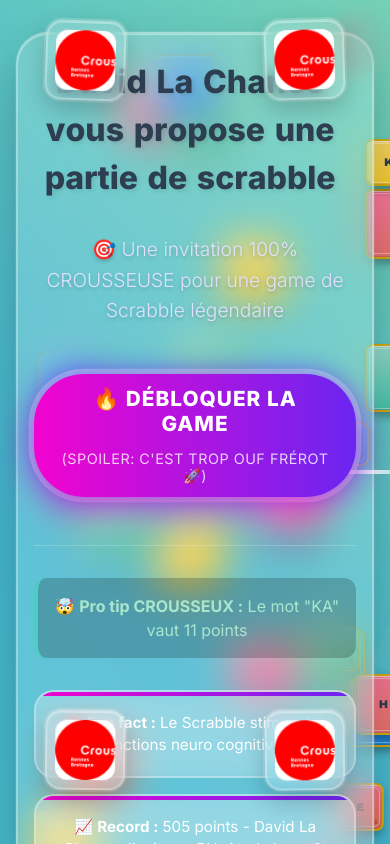
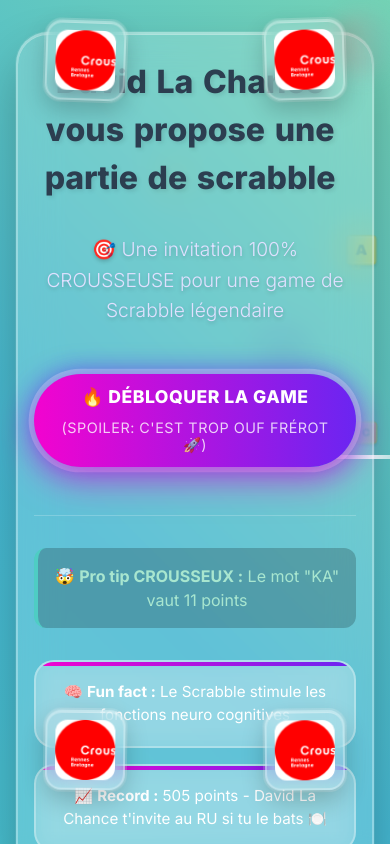
Before and after one commit to LePapelier/davidlachance-a-quelque-chose-pour-vous, a React (Vite) app: page / in a window 390 px wide. Both pictures are taken after a click on the button "découvrir". Shown: the top 844 px of the page. Built offline with nearby package versions, Linux system fonts and the light colour scheme.

Commit message:
Feat: titre surprise, lettres David La Chance, jiggle logos, corrections textes, améliorations mobile

```diff
--- a/index.html
+++ b/index.html
@@ -4,7 +4,7 @@
     <meta charset="UTF-8" />
     <link rel="icon" type="image/svg+xml" href="/vite.svg" />
     <meta name="viewport" content="width=device-width, initial-scale=1.0" />
-    <title>scrabble</title>
+    <title>Surprise 🎁</title>
   </head>
   <body>
     <div id="root"></div>
--- a/src/components/CROUSLogos.tsx
+++ b/src/components/CROUSLogos.tsx
@@ -39,7 +39,11 @@
             rotate: [0, -5, 5, 0],
             transition: { duration: 0.4 }
           }}
-          whileTap={{ scale: 0.9 }}
+          whileTap={{
+            scale: [1, 1.2, 1],
+            rotate: [0, -15, 15, -15, 0],
+            transition: { duration: 0.4 }
+          }}
         >
           {/* Logo CROUS réel */}
           <div className="logo-placeholder">
--- /dev/null
+++ b/src/components/DavidLaChanceLetters.tsx
@@ -0,0 +1,112 @@
+import { motion } from 'framer-motion';
+import { useEffect, useState } from 'react';
+import './ScrabbleLetters.css';
+
+interface LetterProps {
+  char: string;
+  x: number;
+  y: number;
+  delay: number;
+  size: number;
+}
+
+const DavidLaChanceLetter = ({ char, x, y, delay, size }: LetterProps) => {
+  return (
+    <motion.div
+      className="scrabble-letter"
+      style={{
+        position: 'absolute',
+        left: `${x}%`,
+        top: `${y}%`,
+        width: `${size}px`,
+        height: `${size}px`,
+        zIndex: 1,
+      }}
+      initial={{ opacity: 0, scale: 0 }}
+      animate={{
+        opacity: 1,
+        scale: 1,
+        y: [0, -10, 0],
+        rotate: [0, 2, -2, 0],
+      }}
+      transition={{
+        delay,
+        duration: 4,
+        repeat: Infinity,
+        repeatType: "reverse",
+        ease: "easeInOut",
+        y: {
+          duration: 3,
+          repeat: Infinity,
+          repeatType: "reverse",
+          ease: "easeInOut",
+        },
+        rotate: {
+          duration: 5,
+          repeat: Infinity,
+          repeatType: "reverse",
+          ease: "easeInOut",
+        }
+      }}
+      whileHover={{
+        scale: 1.5,
+        rotate: [0, -10, 10, 0],
+        transition: { duration: 0.4 }
+      }}
+    >
+      <div className="letter-front">
+        <div className="letter-main" style={{
+          fontSize: `${size * 0.5}px`,
+          color: char === ' ' ? 'transparent' : '#2c3e50'
+        }}>
+          {char === ' ' ? '·' : char}
+        </div>
+      </div>
+      <div className="letter-shadow" />
+    </motion.div>
+  );
+};
+
+const DavidLaChanceLetters = () => {
+  const [letters, setLetters] = useState<Array<{
+    char: string;
+    x: number;
+    y: number;
+    delay: number;
+    size: number;
+  }>>([]);
+
+  useEffect(() => {
+    const timer = setTimeout(() => {
+      const text = "David La Chance";
+      const chars = text.split('');
+      const newLetters = chars.map((char, _index) => ({
+        char,
+        x: Math.random() * 80 + 10, // 10% to 90%
+        y: Math.random() * 80 + 10,
+        delay: Math.random() * 2,
+        size: 30 + Math.random() * 40, // 30px to 70px
+      }));
+      setLetters(newLetters);
+    }, 0);
+
+    return () => clearTimeout(timer);
+  }, []);
+
+  return (
+    <div className="scrabble-letters-container">
+      {letters.map((letter, _index) => (
+        <DavidLaChanceLetter
+          key={_index}
+          char={letter.char}
+          x={letter.x}
+          y={letter.y}
+          delay={letter.delay}
+          size={letter.size}
+        />
+      ))}
+    </div>
+  );
+};
+
+export default DavidLaChanceLetters;
--- a/src/components/GameUnlocked.css
+++ b/src/components/GameUnlocked.css
@@ -39,7 +39,7 @@
 
 /* Titre explosif */
 .explosive-title h1 {
-  font-size: clamp(2.5rem, 5vw, 4rem);
+  font-size: clamp(3rem, 7vw, 5rem);
   font-weight: 900;
   margin-bottom: 1rem;
   background: linear-gradient(90deg, #ff00cc, #3333ff, #00ccff);
@@ -47,11 +47,23 @@
   -webkit-text-fill-color: transparent;
   background-clip: text;
   text-shadow: 0 4px 8px rgba(0, 0, 0, 0.3);
-  letter-spacing: 1px;
+  letter-spacing: 2px;
   white-space: nowrap;
   overflow: hidden;
   text-overflow: ellipsis;
   padding: 0 1rem;
+  animation: titlePop 0.8s ease-out, titlePulse 2s ease-in-out infinite 1s;
+}
+
+@keyframes titlePop {
+  0% { transform: scale(0); opacity: 0; }
+  70% { transform: scale(1.1); opacity: 1; }
+  100% { transform: scale(1); opacity: 1; }
+}
+
+@keyframes titlePulse {
+  0%, 100% { transform: scale(1); }
+  50% { transform: scale(1.05); }
 }
 
 /* Sous-titre animé */
--- a/src/components/GameUnlocked.tsx
+++ b/src/components/GameUnlocked.tsx
@@ -1,6 +1,7 @@
 import { motion } from 'framer-motion';
 import { useState, useEffect } from 'react';
 import CROUSLogos from './CROUSLogos';
+import DavidLaChanceLetters from './DavidLaChanceLetters';
 
 import './GameUnlocked.css';
 
@@ -63,6 +64,7 @@
   return (
     <div className="game-unlocked-container">
       <CROUSLogos />
+      <DavidLaChanceLetters />
 
       <div className="game-content-wrapper">
         {/* Titre explosif */}
@@ -162,7 +164,7 @@
           transition={{ delay: 3, duration: 1 }}
         >
           <p className="back-text">
-             💫 C'est parti... Prépare tes meilleurs mots!
+             💫 Prépare tes meilleurs words!
           </p>
         </motion.div>
       </div>
--- a/src/components/MainInvitation.css
+++ b/src/components/MainInvitation.css
@@ -255,15 +255,28 @@
   }
 
   .open-button {
-    padding: 0.8rem 1.5rem;
-    font-size: 1.1rem;
-    min-width: 200px;
+    padding: 0.8rem 1rem;
+    font-size: 1rem;
+    min-width: 180px;
   }
 
   .button-text {
-    font-size: 1.3rem;
+    font-size: 1.1rem;
     white-space: normal;
     overflow-wrap: break-word;
-    line-height: 1.2;
+    line-height: 1.1;
+    letter-spacing: 0.5px;
   }
 }
+
+@media (max-width: 380px) {
+  .open-button {
+    padding: 0.7rem 0.8rem;
+    font-size: 0.9rem;
+    min-width: 160px;
+  }
+
+  .button-text {
+    font-size: 1rem;
+  }
+}
--- a/src/components/MainInvitation.tsx
+++ b/src/components/MainInvitation.tsx
@@ -1,7 +1,7 @@
 import { motion } from 'framer-motion';
 import { useState } from 'react';
 import AnimatedTitle from './AnimatedTitle';
-import ScrabbleLetters from './ScrabbleLetters';
+import DavidLaChanceLetters from './DavidLaChanceLetters';
 import CROUSLogos from './CROUSLogos';
 import GameUnlocked from './GameUnlocked';
 import './MainInvitation.css';
@@ -89,7 +89,7 @@
   return (
     <div className="main-container">
       <CROUSLogos />
-      <ScrabbleLetters count={30} />
+      <DavidLaChanceLetters />
 
       <div className="content-wrapper">
         <AnimatedTitle />
@@ -150,7 +150,7 @@
           animate={{ opacity: [0.5, 1, 0.5] }}
           transition={{ repeat: Infinity, duration: 3 }}
         >
-          ⚡ David La Chance te kiffe pour une partie trop stylée fréro !
+          ⚡ David La Chance te kiffe pour une partie trop stylée !
         </motion.p>
       </div>
     </div>
--- a/src/components/SimpleHomePage.tsx
+++ b/src/components/SimpleHomePage.tsx
@@ -31,9 +31,7 @@
         </button>
 
         <div className="simple-footer">
-          <p className="simple-hint">
-            (c'est un site éclaté au sol, désolé)
-          </p>
+
         </div>
       </div>
     </div>
```
